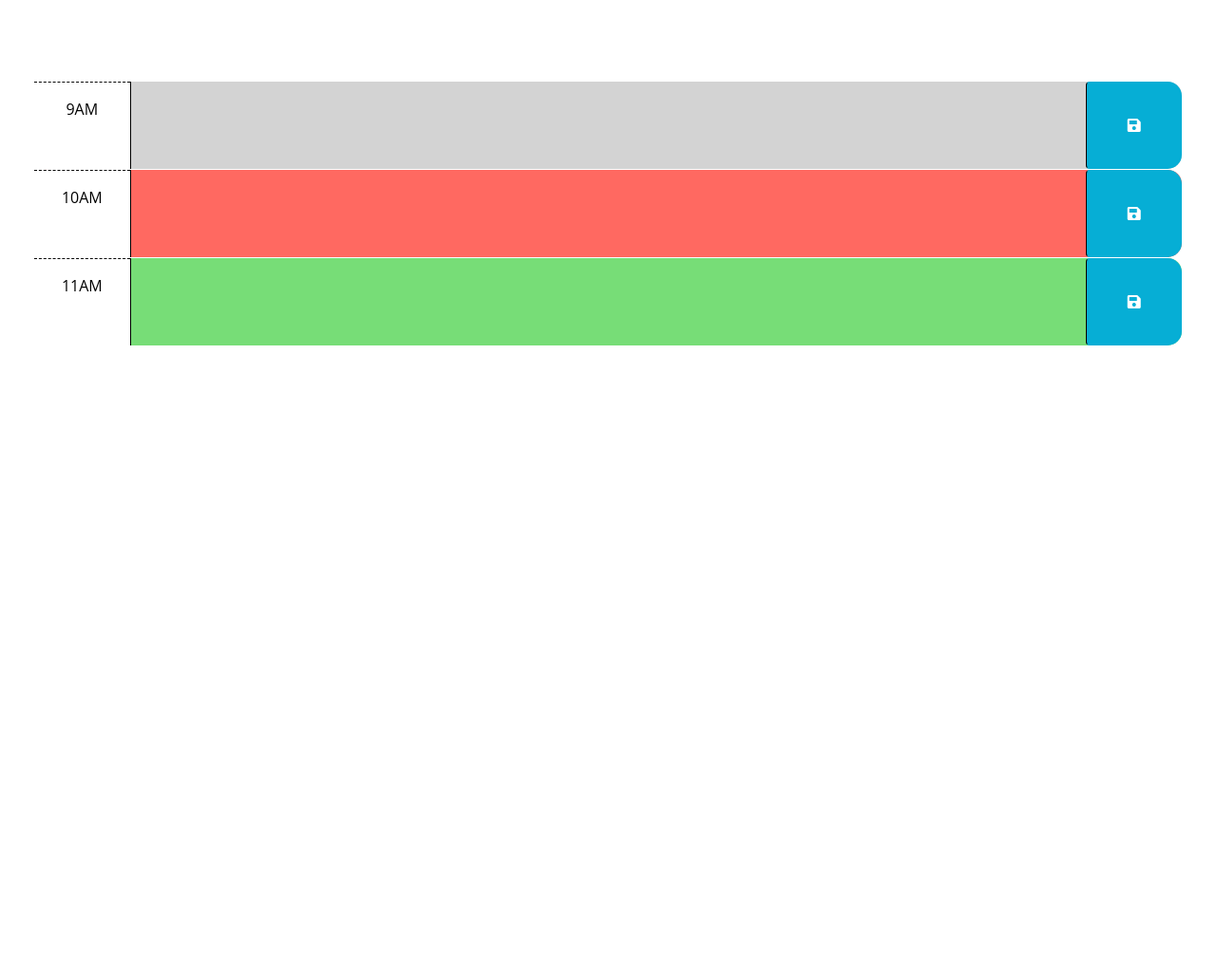
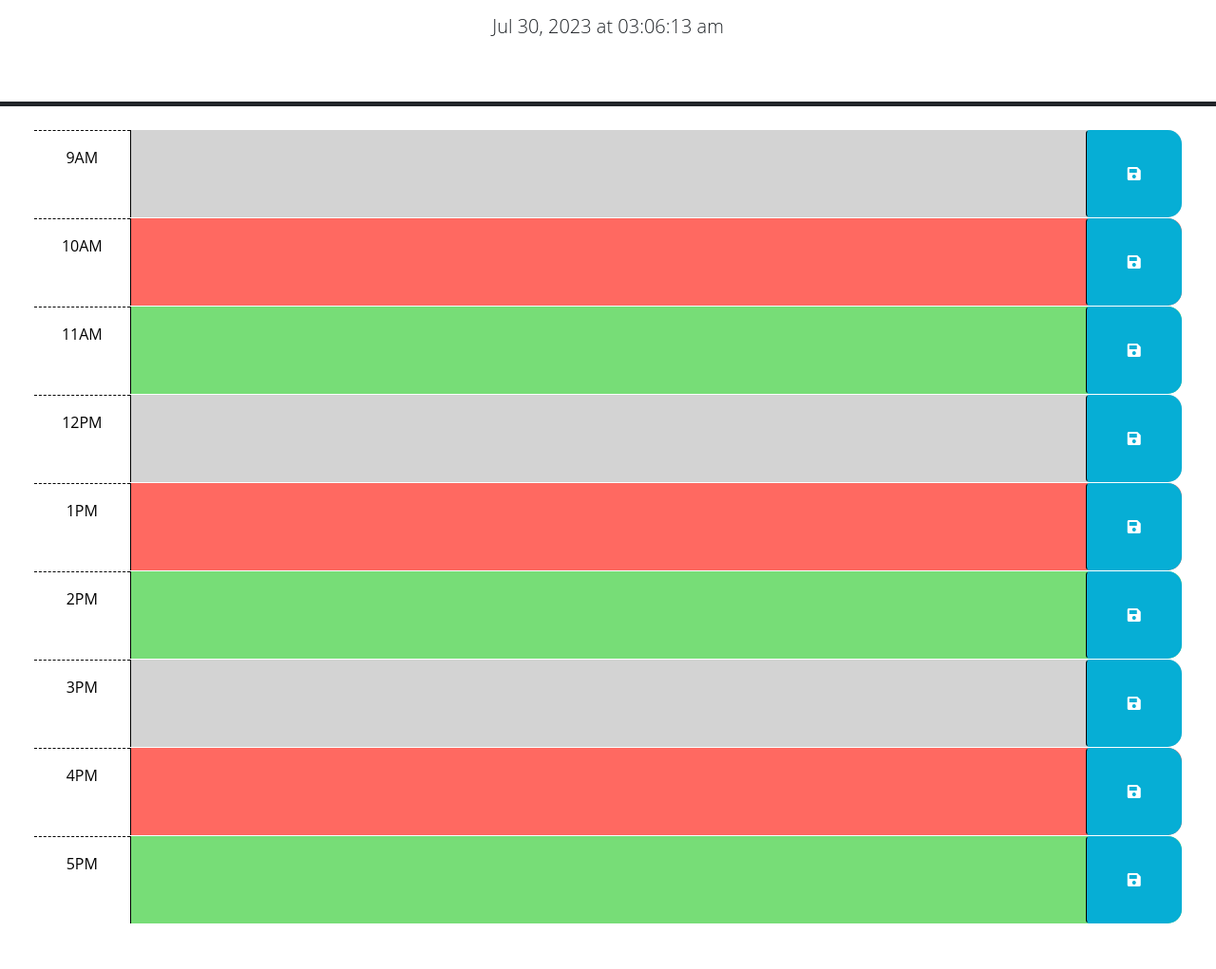
Before and after one commit to khinoj/Day-Scheduler, a plain HTML site: page index.html in a window 1280 px wide. Shown: the part 166-1187 px from the top of the page at 95% size. Before the commit the page ends 800 px from the top, so only its background shows below. Drawn offline with nearby package versions, Linux system fonts and the light colour scheme.

Commit message:
updates maybe

```diff
--- a/assets/js/script.js
+++ b/assets/js/script.js
@@ -1,23 +1,47 @@
-// Wrap all code that interacts with the DOM in a call to jQuery to ensure that
-// the code isn't run until the browser has finished rendering all the elements
-// in the html.
-$(function () {
+var currentDayEl = $('#currentDay');
+var saveBtnEl = $('.saveBtn');
+var timeBlockEl = $('.time-block');
+var descriptionEl = $('.description');
+
+saveBtnEl.on('click', function () {
+  console.log('Got here');
+})
+
+const currentTime = dayjs().format('H');
+console.log(currentTime);
+
+
+
+
+function displayTime() {
+  var timeNow = dayjs().format('MMM DD, YYYY [at] hh:mm:ss a');
+  currentDayEl.text(timeNow);
+}
+
+setInterval(displayTime, 1000);
+
+
   // TODO: Add a listener for click events on the save button. This code should
   // use the id in the containing time-block as a key to save the user input in
   // local storage. HINT: What does `this` reference in the click listener
   // function? How can DOM traversal be used to get the "hour-x" id of the
   // time-block containing the button that was clicked? How might the id be
   // useful when saving the description in local storage?
-  //
+
 // TODO: Add code to apply the past, present, or future class to each time
 // block by comparing the id to the current hour. HINTS: How can the id
 // attribute of each time-block be used to conditionally add or remove the
 // past, present, and future classes? How can Day.js be used to get the
 // current hour in 24-hour time?
-  //
+
+// Wrap all code that interacts with the DOM in a call to jQuery to ensure that
+// the code isn't run until the browser has finished rendering all the elements
+// in the html.
+
+
 // TODO: Add code to get any user input that was saved in localStorage and set
 // the values of the corresponding textarea elements. HINT: How can the id
 // attribute of each time-block be used to do this?
-  //
+
+
 // TODO: Add code to display the current date in the header of the page.
-});
--- a/index.html
+++ b/index.html
@@ -1,31 +1,21 @@
 <!DOCTYPE html>
 <html lang="en">
+
 <head>
   <meta charset="UTF-8" />
   <meta name="viewport" content="width=device-width, initial-scale=1.0" />
   <meta http-equiv="X-UA-Compatible" content="ie=edge" />
-    <link
-      href="https://cdn.jsdelivr.net/npm/bootstrap@5.1.3/dist/css/bootstrap.min.css"
-      rel="stylesheet"
-      integrity="sha384-1BmE4kWBq78iYhFldvKuhfTAU6auU8tT94WrHftjDbrCEXSU1oBoqyl2QvZ6jIW3"
-      crossorigin="anonymous"
-    />
-    <link
-      rel="stylesheet"
-      href="https://use.fontawesome.com/releases/v5.8.1/css/all.css"
-      integrity="sha384-50oBUHEmvpQ+1lW4y57PTFmhCaXp0ML5d60M1M7uH2+nqUivzIebhndOJK28anvf"
-      crossorigin="anonymous"
-    />
-    <link
-      href="https://fonts.googleapis.com/css2?family=Fira+Sans:wght@400;700&display=swap"
-      rel="stylesheet"
-    />
+  <link href="https://cdn.jsdelivr.net/npm/bootstrap@5.1.3/dist/css/bootstrap.min.css" rel="stylesheet"
+    integrity="sha384-1BmE4kWBq78iYhFldvKuhfTAU6auU8tT94WrHftjDbrCEXSU1oBoqyl2QvZ6jIW3" crossorigin="anonymous" />
+  <link rel="stylesheet" href="https://use.fontawesome.com/releases/v5.8.1/css/all.css"
+    integrity="sha384-50oBUHEmvpQ+1lW4y57PTFmhCaXp0ML5d60M1M7uH2+nqUivzIebhndOJK28anvf" crossorigin="anonymous" />
+  <link href="https://fonts.googleapis.com/css2?family=Fira+Sans:wght@400;700&display=swap" rel="stylesheet" />
   <link rel="stylesheet" href="./assets/css/style.css" />
   <title>Work Day Scheduler</title>
 </head>
 
 <body>
-    <header class="p-5 mb-4">
+  <header class="p-5 mb-4 border-5 border-bottom border-dark text-center">
     <h1 class="display-3">Work Day Scheduler</h1>
     <p class="lead">A simple calendar app for scheduling your work day</p>
     <p id="currentDay" class="lead"></p>
@@ -67,13 +57,68 @@
         <i class="fas fa-save" aria-hidden="true"></i>
       </button>
     </div>
+
+    <!-- Example of a past time block. The "past" class adds a gray background color. -->
+    <div id="hour-12" class="row time-block past">
+      <div class="col-2 col-md-1 hour text-center py-3">12PM</div>
+      <textarea class="col-8 col-md-10 description" rows="3"> </textarea>
+      <button class="btn saveBtn col-2 col-md-1" aria-label="save">
+        <i class="fas fa-save" aria-hidden="true"></i>
+      </button>
+    </div>
+
+    <!-- Example of a present time block. The "present" class adds a red background color. -->
+    <div id="hour-13" class="row time-block present">
+      <div class="col-2 col-md-1 hour text-center py-3">1PM</div>
+      <textarea class="col-8 col-md-10 description" rows="3"> </textarea>
+      <button class="btn saveBtn col-2 col-md-1" aria-label="save">
+        <i class="fas fa-save" aria-hidden="true"></i>
+      </button>
+    </div>
+
+    <!-- Example of a future time block. The "future" class adds a green background color. -->
+    <div id="hour-14" class="row time-block future">
+      <div class="col-2 col-md-1 hour text-center py-3">2PM</div>
+      <textarea class="col-8 col-md-10 description" rows="3"> </textarea>
+      <button class="btn saveBtn col-2 col-md-1" aria-label="save">
+        <i class="fas fa-save" aria-hidden="true"></i>
+      </button>
+    </div>
+
+    <!-- Example of a past time block. The "past" class adds a gray background color. -->
+    <div id="hour-15" class="row time-block past">
+      <div class="col-2 col-md-1 hour text-center py-3">3PM</div>
+      <textarea class="col-8 col-md-10 description" rows="3"> </textarea>
+      <button class="btn saveBtn col-2 col-md-1" aria-label="save">
+        <i class="fas fa-save" aria-hidden="true"></i>
+      </button>
+    </div>
+
+    <!-- Example of a present time block. The "present" class adds a red background color. -->
+    <div id="hour-16" class="row time-block present">
+      <div class="col-2 col-md-1 hour text-center py-3">4PM</div>
+      <textarea class="col-8 col-md-10 description" rows="3"> </textarea>
+      <button class="btn saveBtn col-2 col-md-1" aria-label="save">
+        <i class="fas fa-save" aria-hidden="true"></i>
+      </button>
+    </div>
+
+    <!-- Example of a future time block. The "future" class adds a green background color. -->
+    <div id="hour-17" class="row time-block future mb-5">
+      <div class="col-2 col-md-1 hour text-center py-3">5PM</div>
+      <textarea class="col-8 col-md-10 description" rows="3"> </textarea>
+      <button class="btn saveBtn col-2 col-md-1" aria-label="save">
+        <i class="fas fa-save" aria-hidden="true"></i>
+      </button>
+    </div>
+
   </div>
 
   <script src="https://cdnjs.cloudflare.com/ajax/libs/jquery/3.2.1/jquery.min.js"></script>
   <script src="https://cdn.jsdelivr.net/npm/dayjs@1.11.3/dayjs.min.js"
-    integrity="sha256-iu/zLUB+QgISXBLCW/mcDi/rnf4m4uEDO0wauy76x7U="
-    crossorigin="anonymous"></script>
+    integrity="sha256-iu/zLUB+QgISXBLCW/mcDi/rnf4m4uEDO0wauy76x7U=" crossorigin="anonymous"></script>
 
   <script src="./assets/js/script.js"></script>
 </body>
+
 </html>
```
Lines whose indentation alone changed are shown as unchanged.
